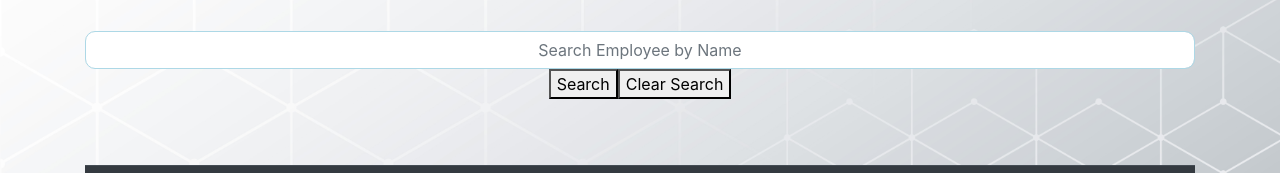
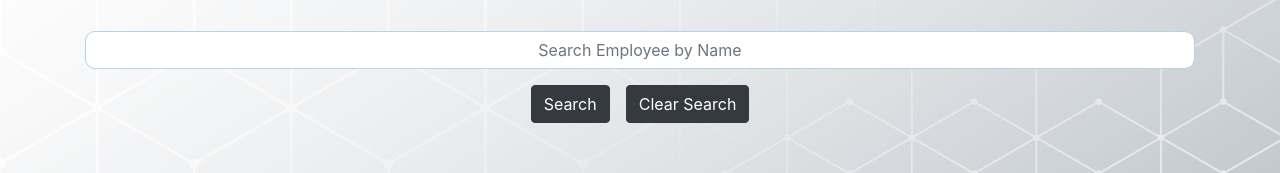
Before and after one commit to janessaref/employee-directory, a React (Create React App) app in the folder employee-directory/: page / in a window 1280 px wide. Shown: the part 256-429 px from the top of the page. Built offline with nearby package versions, Linux system fonts and the light colour scheme; no server answers.

Commit message:
attempt to display employee data

```diff
--- a/employee-directory/src/components/Search/index.js
+++ b/employee-directory/src/components/Search/index.js
@@ -11,8 +11,8 @@ function Search() {
             <div className="form-group text-center">
                 <label for="formGroupExampleInput">Search</label>
                 <input type="text" value={search} onChange={event => setSearch(event.target.value)} className="form-control" id="searchInput" placeholder="Search Employee by Name"/>
-                <button onClick={() => dispatch({type: "search", payload: search})}>Search</button>
-                <button onClick={() => dispatch({type: "clear"})}>Clear Search</button>
+                <button className="btn btn-dark mr-2 mt-3" onClick={() => dispatch({type: "search", payload: search})}>Search</button>
+                <button className="btn btn-dark ml-2 mt-3" onClick={() => dispatch({type: "clear"})}>Clear Search</button>
             </div>
         </form>
     </div>
--- a/employee-directory/src/components/TableBody/index.js
+++ b/employee-directory/src/components/TableBody/index.js
@@ -8,7 +8,6 @@ function TableBody() {
   return (
     <tbody>
         {store.selectedEmployees.map(employee => <TableRow key={employee.name} td={employee}/>)}
-        {/* <TableRow /> */}
     </tbody>
     );
 };
--- a/employee-directory/src/components/TableHeader/index.js
+++ b/employee-directory/src/components/TableHeader/index.js
@@ -1,7 +1,9 @@
-import React from "react";
+import React, { useContext, useState } from "react";
+import EmployeeContext from "../../utils/EmployeeContext";
 import "./style.css";
 
 function TableHeader() {
+    const { dispatch } = useContext(EmployeeContext);
   return (
     <thead>
         <tr>
```
